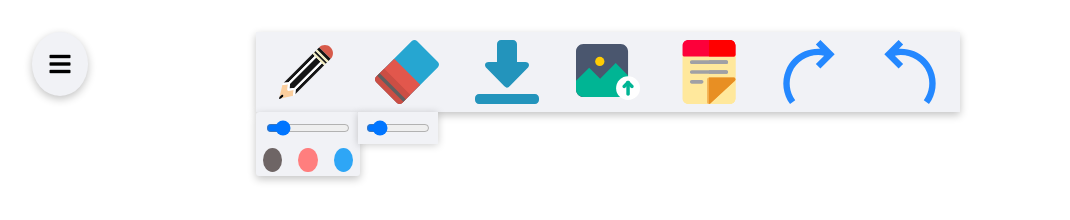
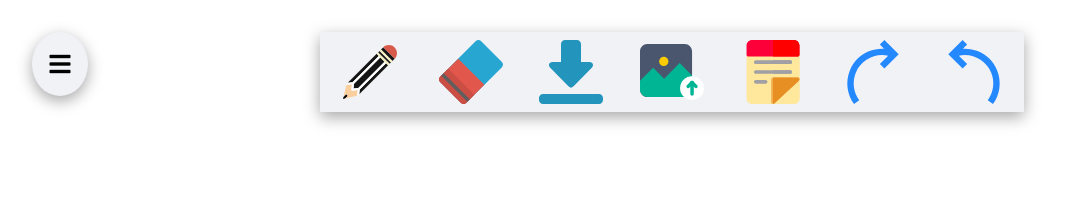
Before and after one commit to kumarkartik3011/OpenBoard_Clone, a plain HTML site: page src/index.html in a window 1280 px wide. Shown: the whole page, without its empty margins (0-1070 px from the left). Drawn offline with Linux system fonts and the light colour scheme; files whose address does not match are found by name.

Commit message:
Update style.css

```diff
--- a/src/style.css
+++ b/src/style.css
@@ -1,151 +1,147 @@
 * {
     box-sizing: border-box;
 }
-body{
-    margin:0;
+body {
+    margin: 0;
     padding: 0;
 }
-.options-cont
-{
+
+.options-cont {
     height: 4rem;
-    width : 3.5rem;
+    width: 3.5rem;
+    background-color: #f1f2f6;
     position: absolute;
-    background-color: #f1f2f6;
     top: 2rem;
-    left:2rem;
+    left: 2rem;
     display: flex;
     justify-content: center;
     align-items: center;
     border-radius: 50%;
     font-size: 1.5rem;
-    box-shadow: rgba(0, 0, 0, 0.24) 0px 3px 8px;
+    box-shadow: rgba(0, 0, 0, 0.35) 0px 5px 15px;
 }
-.tools-cont{
+.tools-cont {
     display: flex;
     height: 5rem;
     width: 55vw;
     background-color: #f1f2f6;
     justify-content: space-around;
     position: absolute;
-top:2rem;
-left: 20vw;
-box-shadow: rgba(0, 0, 0, 0.24) 0px 3px 8px;
-
+    top: 2rem;
+    left: 25vw;
+    box-shadow: rgba(0, 0, 0, 0.35) 0px 5px 15px;
 }
-.scale-tools{
-    animation-name : scale-tools;
+.scale-tools {
+    animation-name: scale-tools;
     animation-duration: 1s;
 }
 @keyframes scale-tools {
     0% {
-        transform : scale(0.1);
+        transform: scale(0.1);
     }
-    100%{
-        transform : scale(1);
+    100% {
+        transform: scale(1);
     }
-
 }
 .tools-cont > * {
     display: block;
     width: 4rem;
 }
-.pencil-tool-cont{
-    height:4rem;
-    width:6.5rem;
+.pencil-tool-cont {
     background-color: #f1f2f6;
-    box-shadow: rgba(0, 0, 0, 0.24) 0px 3px 8px;
+    box-shadow: rgba(0, 0, 0, 0.35) 0px 5px 15px;
+    height: 5rem;
+    width: 7rem;
     position: absolute;
-    top : 7rem;
-    left: 20vw;
+    top: 7rem;
+    left: 25vw;
     border-radius: 3px;
+    display: none;
 }
-.pencil-width-cont{
+.pencil-width-cont {
     height: 2rem;
     display: flex;
     justify-content: center;
     align-items: center;
 }
-.pencil-width-cont input{
+.pencil-width-cont input {
     width: 80%;
 }
-.pencil-color-cont{
-    height: calc(100% - 2rem);
+.pencil-color-cont {
+    height: calc( 100% - 2rem );
     display: flex;
     justify-content: center;
     align-items: center;
-    gap : 1rem;
+    gap: 1rem;
 }
-.pencil-color{
-    width: 1.2rem;
-    height: 1.5rem;
+.pencil-color {
+    width: 1.5rem;
+    height: 2rem;
     border-radius: 50%;
 }
 .black {
-    background-color: rgb(110, 101, 101);
+    background-color: black;
+}
+.red {
+    background-color: red;
 }
 .blue {
-    background-color: rgb(46, 166, 246);
+    background-color: blue;
 }
-.red{
-    background-color: rgb(255, 126, 126);
-}
-.eraser-tool-cont{
+.eraser-tool-cont {
     height: 2rem;
-    width:5rem;
+    width: 7rem;
     background-color: #f1f2f6;
-    box-shadow: rgba(0, 0, 0, 0.2) 0px 1px 8px;
-
-display: flex;
+    box-shadow: rgba(0, 0, 0, 0.35) 0px 5px 15px;
+    display: none;
     justify-content: center;
     align-items: center;
     position: absolute;
-top:7rem;
-left:28vw;
+    top: 7rem;
+    left: 33vw;
 }
-.eraser-tool-cont input{
+.eraser-tool-cont input {
     width: 80%;
 }
-.sticky-cont{
-    height : 15rem;
+
+.sticky-cont {
+    height: 15rem;
     width: 15rem;
     position: absolute;
-    top : 15rem;
-    left:10rem;
-
-
+    top: 15rem;
+    left: 10rem;
 }
-.header-cont{
-    height:2rem;
-    background-color: #f1f2f6;
+.header-cont {
+    height: 2rem;
     display: flex;
     justify-content: flex-end;
     align-items: center;
-
+    background-color: #f1f2f6;
 }
 .header-cont > * {
     height: 1.3rem;
     width: 1.3rem;
     margin-right: 0.5rem;
-    border-radius:50% ;
-
+    border-radius: 50%;
 }
-
-.minimize{
+.minimize {
     background-color: #2ed573;
 }
-.remove{
+.remove {
     background-color: #ff4757;
 }
 .note-cont {
-    height : calc(100% - 2rem);
-
-    box-shadow: rgba(0, 0, 0, 0.2) 0px 1px 8px;
-
+    height: calc( 100% - 2rem );
+    box-shadow: rgba(0, 0, 0, 0.35) 0px 5px 15px;
 }
-textarea{
+textarea {
     height: 100%;
     width: 100%;
     outline: none;
     border: none;
     resize: none;
 }
+img {
+    height: 100%;
+    width: 100%;
+}
```
Lines whose indentation alone changed are shown as unchanged.
